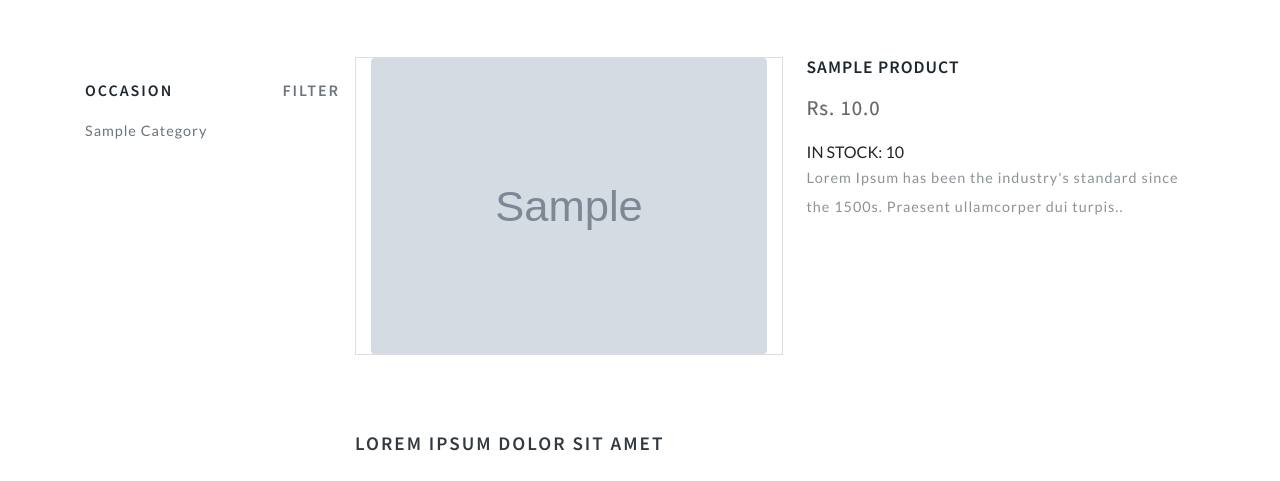
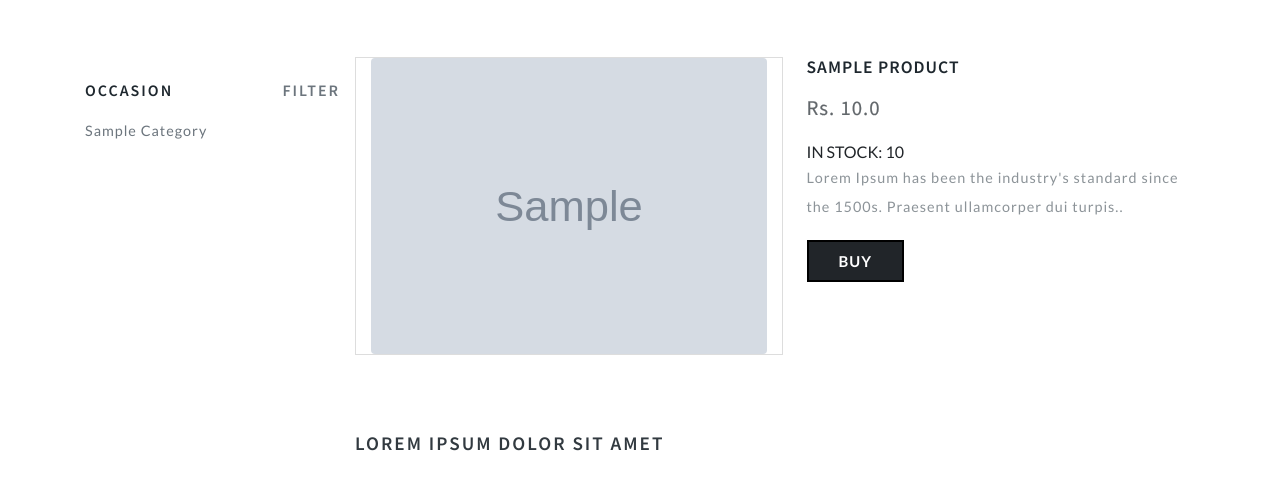
Before and after one commit to Yubby-Shoes/Yubby-shoes, a Django app: page /shop/item/1 in a window 1280 px wide. Shown: the part 301-782 px from the top of the page. Run offline with Django 3.2, Linux system fonts and the light colour scheme; tables that the repository leaves empty hold one stand-in row (Sample ...); some libraries are stand-ins or nearby versions.

Commit message:
[add] buy button in item detail page

```diff
--- a/pages/templates/pages/page_base.html
+++ b/pages/templates/pages/page_base.html
@@ -7,7 +7,7 @@
           text-decoration: underline;
       }
 
-      .fancy-button {
+      .fancy-button, a.fancy-button#buy-link {
           margin-top: 2px;
           box-sizing: border-box;
           outline: none;
--- a/pages/templates/pages/shop-single.html
+++ b/pages/templates/pages/shop-single.html
@@ -74,7 +74,10 @@
                 <p>Lorem Ipsum has been the industry's standard since the 1500s.
                   Praesent ullamcorper dui turpis.. </p>
               </div>
-
+              <div>
+                <a class="fancy-button" id="buy-link"
+                   href="{% url 'pages:buy' product.id %}">Buy</a>
+              </div>
             </div>
           </div>
           <div class="row sub-para-w3layouts mt-5">
```
Also changed, not shown: other parts of pages/templates/pages/page_base.html (+1 -1 lines).
